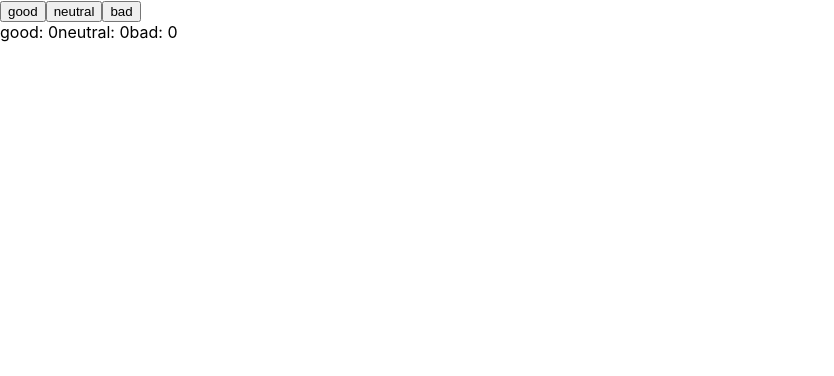
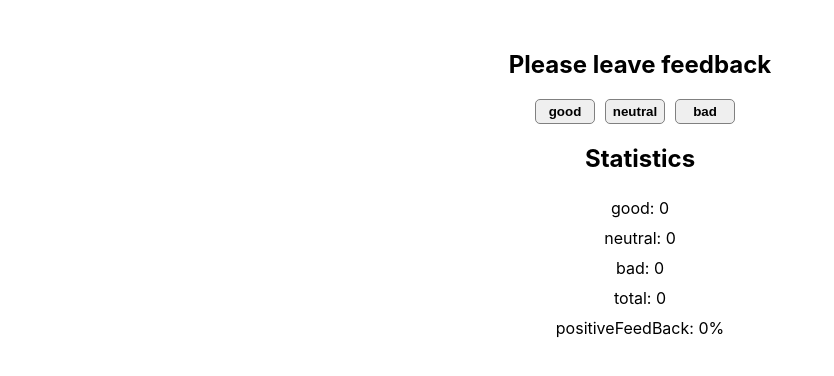
Before and after one commit to artyomakulov/goit-react-hw-02-feedback, a React (Create React App) app: page / in a window 1280 px wide. Shown: the top 376 px of the page, without its empty margins (0-834 px from the left). Built offline with nearby package versions, Linux system fonts and the light colour scheme.

Commit message:
total+procent

```diff
--- a/src/components/Counter/Buttons.jsx
+++ b/src/components/Counter/Buttons.jsx
@@ -1,12 +1,13 @@
 import React from 'react';
+import css from './Counter.module.css'
 
 
 const Buttons = ({ increment }) => {
     return (
-            <div className="Counter_buttons">
-    <button type="button" onClick={increment}>good</button>
-    <button type="button" onClick={increment}>neutral</button>
-    <button type="button" onClick={increment}>bad</button>
+            <div>
+    <button type="button" className={css.btn} onClick={increment}>good</button>
+    <button type="button" className={css.btn} onClick={increment}>neutral</button>
+    <button type="button" className={css.btn} onClick={increment}>bad</button>
 </div>
     )
 }
--- a/src/components/Counter/Counter.jsx
+++ b/src/components/Counter/Counter.jsx
@@ -1,12 +1,14 @@
 import React from 'react';
 import Buttons from './Buttons';
 import Value from './Value';
+import SectionTitle from './Title'
+import css from './Counter.module.css'
 
 class Counter extends React.Component {
     state = {
         good: 0,
         neutral: 0,
-        bad: 0
+        bad: 0,
       };
 
       handelIncrement = (event) => {
@@ -25,12 +27,28 @@ class Counter extends React.Component {
         }
     }
 
+    countTotalFeedback = ({ good, neutral, bad }) => {
+        return good + neutral + bad;
+      };
+
+    countPositiveFeedbackPercentage = ({ good, neutral, bad }) => {
+        const totalFeedback = good + neutral + bad;
+
+        let positFeedPerctenger = (good / totalFeedback) * 100;
+
+        return (positFeedPerctenger = positFeedPerctenger
+          ? positFeedPerctenger
+          : 0);
+      };
+
     render () {
         const {good, neutral, bad} = this.state
         return (
-            <div className="Counter">
+            <div className={css.Counter}>
+            <SectionTitle title={"Please leave feedback"}/>
             <Buttons increment={this.handelIncrement}/>
-            <Value good={good} neutral={neutral} bad={bad}/>
+            <SectionTitle title={"Statistics"}/>
+            <Value good={good} neutral={neutral} bad={bad}  total={this.countTotalFeedback(this.state)} positiveFeedBack={this.countPositiveFeedbackPercentage(this.state)}/>
             </div>
         )
     }
--- /dev/null
+++ b/src/components/Counter/Counter.module.css
@@ -0,0 +1,30 @@
+.Counter {
+    background-color: ffffff;
+    margin: 50px auto;
+    text-align: center;
+    display: block;
+    width: 300px;
+}
+
+.btn {
+        height: 25px;
+        width: 60px;
+        text-align: center;
+        border: 1px solid grey;
+        border-radius: 5px;
+        margin-right: 10px;
+        font-weight: 700;
+}
+.btn:hover {
+  background-color: #c3c3c3;
+}
+
+.value {
+margin-top: 15px;
+display: flex;
+flex-direction: column;
+}
+
+.btn_value {
+    margin:5px
+}
--- /dev/null
+++ b/src/components/Counter/Title.jsx
@@ -0,0 +1,7 @@
+import React from 'react';
+
+export default function SectionTitle({title}) {
+    return (
+        <section><h2>{title}</h2></section>
+    );
+}
--- a/src/components/Counter/Value.jsx
+++ b/src/components/Counter/Value.jsx
@@ -1,11 +1,14 @@
 import React from 'react'
+import css from './Counter.module.css'
 
-export default function Value({good, neutral, bad}) {
+export default function Value({good, neutral, bad, total, positiveFeedBack}) {
     return (
-        <div className="Value">
-        <span className='btn_value'>good: {good}</span>
-        <span className='btn_value'>neutral: {neutral}</span>
-        <span className='btn_value'>bad: {bad}</span>
+        <div className={css.value}>
+        <span className={css.btn_value}>good: {good}</span>
+        <span className={css.btn_value}>neutral: {neutral}</span>
+        <span className={css.btn_value}>bad: {bad}</span>
+        <span className={css.btn_value}>total: {total}</span>
+        <span className={css.btn_value}>positiveFeedBack: {Math.round(positiveFeedBack)}%</span>
     </div>
     )
 }
```
